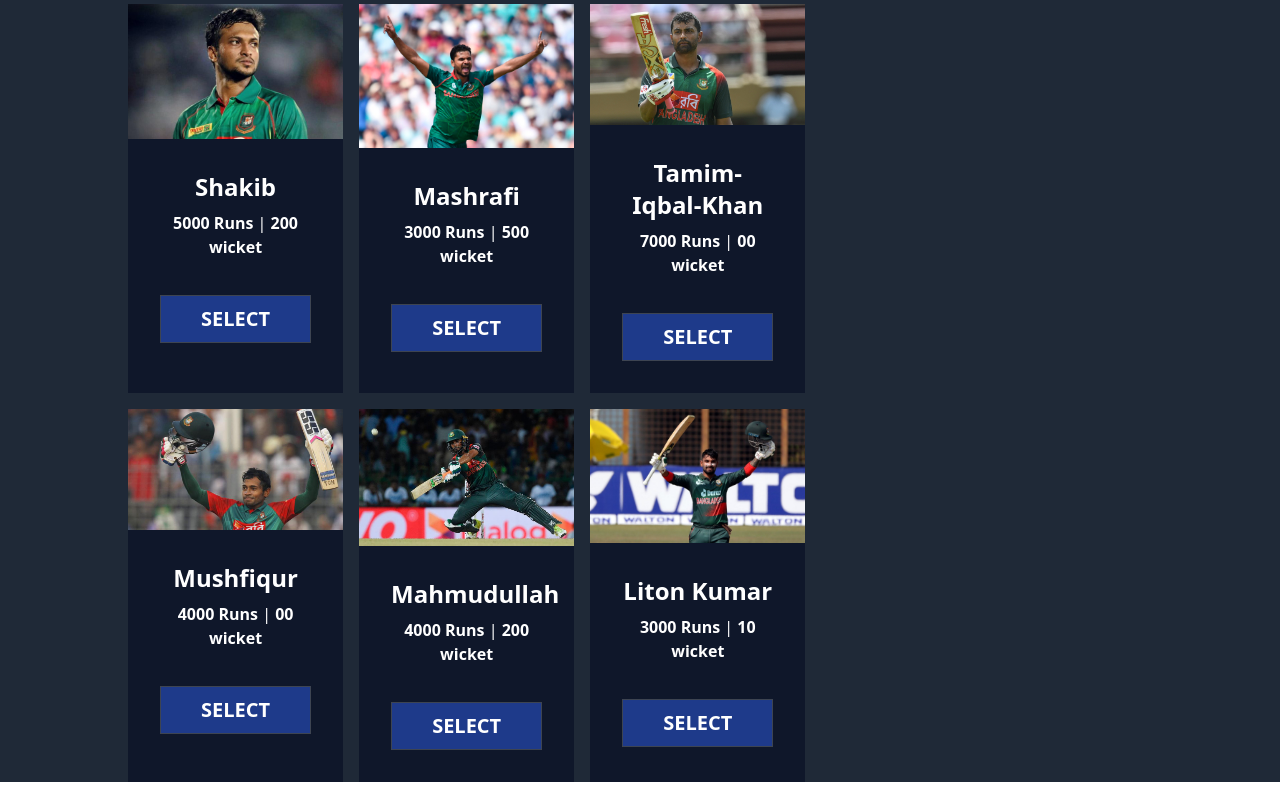
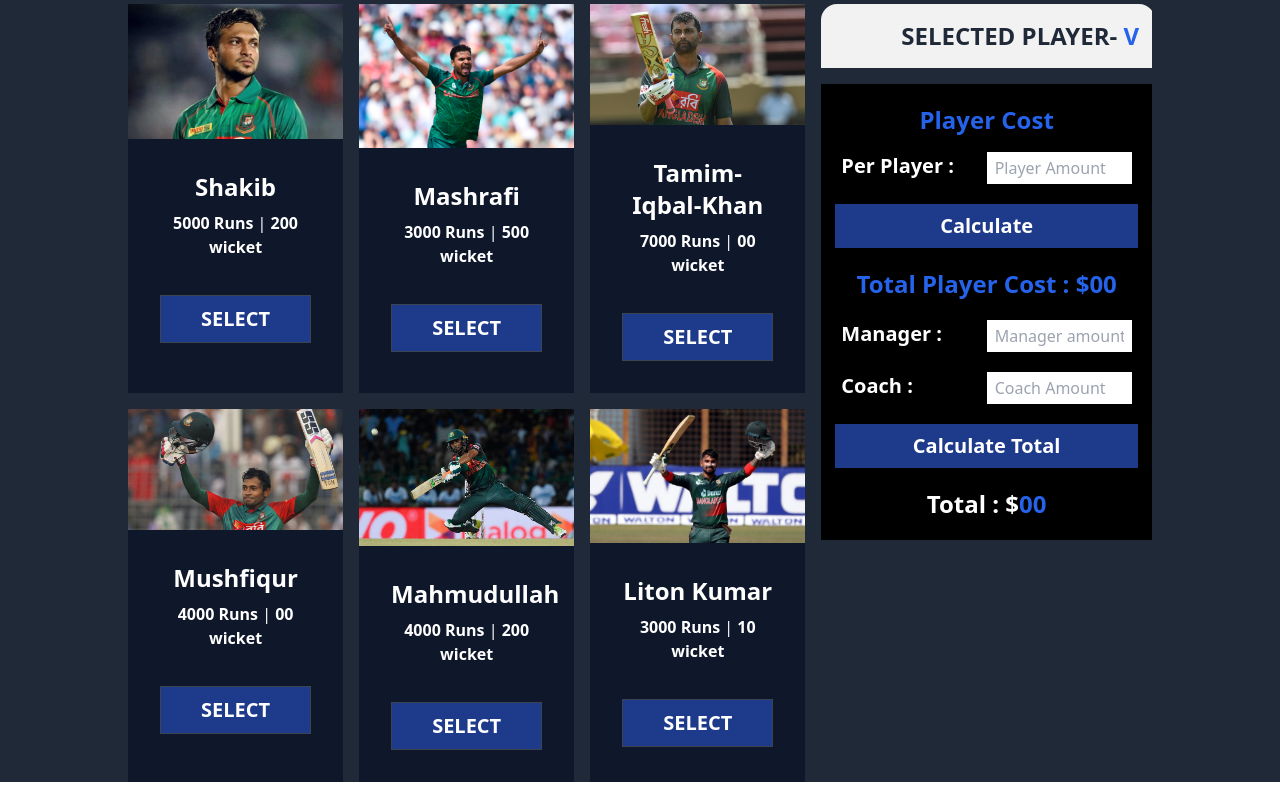
Before and after one commit to Hamim-200/Team_Choice, a plain HTML site: page index.html in a window 1280 px wide. Shown: the part 284-1074 px from the top of the page. Drawn offline with nearby package versions, Linux system fonts and the light colour scheme.

Commit message:
Main Section added

```diff
--- a/index.html
+++ b/index.html
@@ -19,7 +19,7 @@
                 <img src="images/picture 1.png" alt="picture-1" />
             </div>
             <div class="md:col-span-6 my-auto text-center px-5">
-                <h1 class="text-4xl font-bold italic text-orange-600">
+                <h1 class="text-4xl font-bold italic text-blue-600">
                     Choice your team for next worldcup.
                 </h1>
                 <img class="ml-auto mr-28 hidden lg:block" src="images/underline.png" alt="" />
@@ -40,8 +40,8 @@
     <!-- Main Section Start -->
     <main class="mb-36">
         <section class="lg:grid lg:grid-cols-12 gap-4 mx-5 md:mx-32 mt-5">
+            <!-- Card start here  -->
             <div class="grid md:grid-cols-3 lg:col-span-8 gap-4">
-                <!-- Card start here  -->
                 <!-- card-1 -->
                 <div class="bg-slate-900 text-white">
                     <div>
@@ -156,9 +156,71 @@
                         </div>
                     </div>
                 </div>
+            </div>
+            <!-- Card ends Here -->
 
+            <!-- Side Menu Start   -->
+            <div class="lg:col-span-4 mt-5 md:mt-0">
+                <!-- Selected Player start -->
+                <div class="overflow-x-auto">
+                    <table class="table w-full">
+                        <thead>
+                            <tr>
+                                <th></th>
+                                <th></th>
+                                <th class="text-2xl font-semibold">
+                                    Selected Player-
+                                    <span id="selected-total" class="text-blue-600 text-2xl font-bold">V</span>
+                                </th>
+                            </tr>
+                        </thead>
+                        <tbody id="body-container">
+                        </tbody>
+                    </table>
+                </div>
+                <!-- Selected Player End -->
+
+                <!-- Taka Poysha Start -->
+                <div class="bg-black text-center mt-4 py-5">
+                    <h2 class="text-2xl font-bold text-blue-600">Player Cost</h2>
+                    <div class="mt-4 flex justify-between px-5">
+                        <p class="text-white text-xl font-semibold text-blue-600">Per Player :</p>
+                        <input class="w-2/4 px-2 py-1 text-black" type="text" id="player-budget"
+                            placeholder="Player Amount" />
+                    </div>
+                    <button id="calculate"
+                        class="text-white font-semibold text-xl py-2 hover:bg-sky-700 bg-blue-900 w-11/12 text-center my-5">
+                        Calculate
+                    </button>
+                    <h1 class="mb-2 text-blue-600 text-2xl font-bold">
+                        Total Player Cost : $<span id="player-expense">00</span>
+                    </h1>
+
+                    <div class="my-5 flex justify-between px-5">
+                        <p class="text-white text-xl font-semibold">Manager :</p>
+                        <input class="w-2/4 px-2 py-1 text-black" type="text" id="Manager Amount"
+                            placeholder="Manager amount" />
+                    </div>
+                    <div class="flex justify-between px-5">
+                        <p class="text-white text-xl font-semibold">Coach :</p>
+                        <input class="w-2/4 px-2 py-1 text-black" type="text" id="coach-amount"
+                            placeholder="Coach Amount" />
+                    </div>
+
+                    <button id="calculate-total"
+                        class="text-white font-semibold text-xl py-2 hover:bg-sky-700 bg-blue-900 w-11/12 text-center my-5">
+                        Calculate Total
+                    </button>
+                    <h1 class="text-white text-2xl font-bold">
+                        Total : $<span class="text-blue-600" id="total">00</span>
+                    </h1>
+                </div>
+            </div>
+            <!-- Taka Poysha End -->
+            <!-- Side Menu End   -->
         </section>
     </main>
+    <!-- Main Section end -->
 
 </body>
 
```
